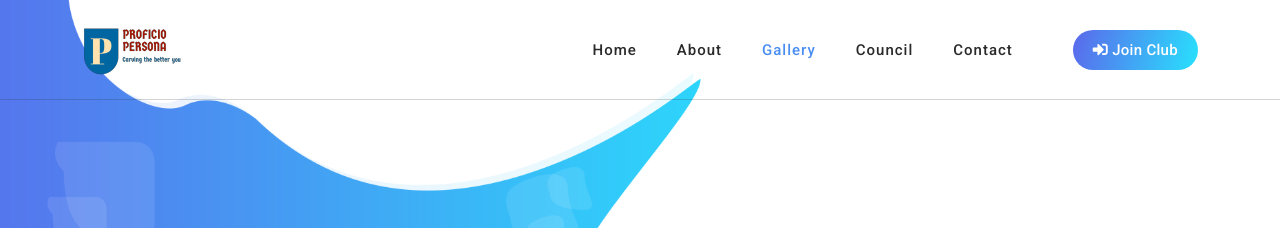
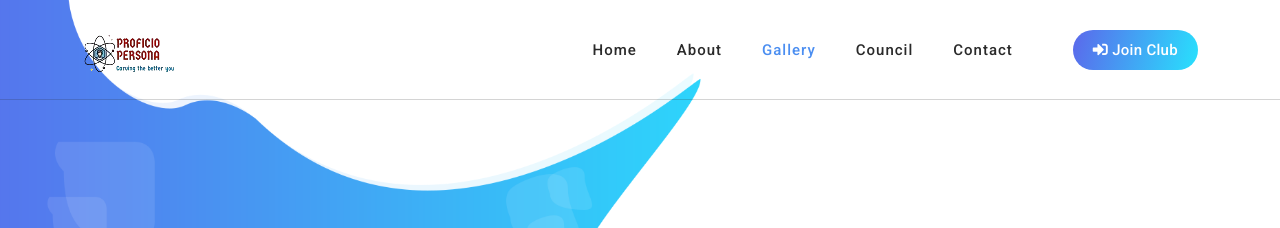
Before and after one commit to shubhanshunishad/files, a plain HTML site: page gallery.html in a window 1280 px wide. Shown: the top 228 px of the page. Drawn offline with Linux system fonts and the light colour scheme.

Commit message:
Logo updated

```diff
--- a/gallery.html
+++ b/gallery.html
@@ -44,7 +44,7 @@
                         <nav class="main-nav">
                             <!-- ***** Logo Start ***** -->
                             <a href="index.html" class="logo">
-                                <img src="assets/images/logo-ppc.png" alt="Chain App Dev">
+                                <img src="assets/images/logoppc.png" alt="Chain App Dev">
                             </a>
                             <!-- ***** Logo End ***** -->
                             <!-- ***** Menu Start ***** -->
@@ -276,7 +276,7 @@
                         <div class="footer-widget">
                             <h4>About Our Club</h4>
                             <div class="logo">
-                                <img src="assets/images/logo-ppc.png" alt="">
+                                <img src="assets/images/logoppc.png" alt="">
                             </div>
                             <p>The Proficio Persona Club at GLA University is a dynamic and vibrant hub for personal growth and development</p>
                         </div>
```
